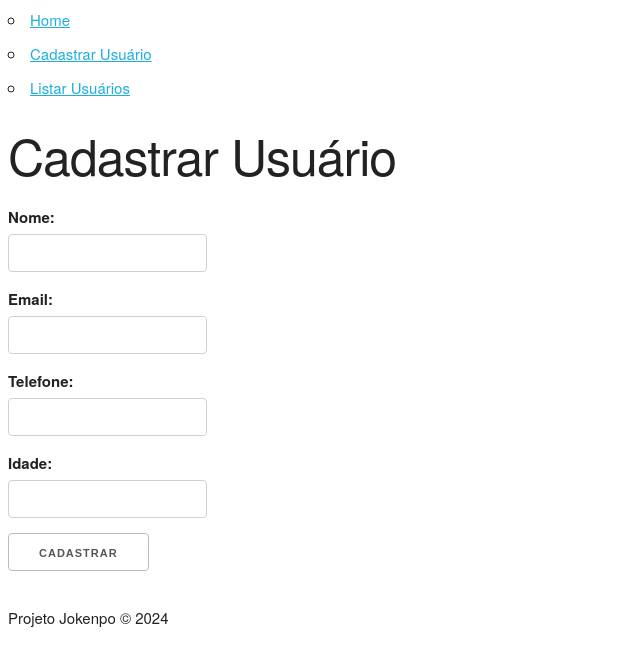
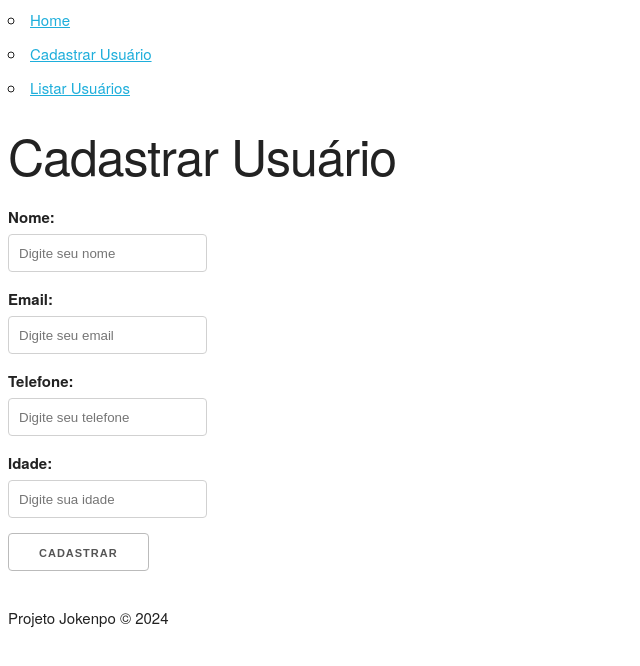
Before and after one commit to phbrugnolo/ReactJokenpo, a React (Create React App) app: page /users/cadastrar in a window 1280 px wide. Shown: the top 666 px of the page, without its empty margins (0-640 px from the left). Built offline with nearby package versions, Linux system fonts and the light colour scheme.

Commit message:
Arrumando  path das edicoes

```diff
--- a/src/App.tsx
+++ b/src/App.tsx
@@ -25,7 +25,7 @@ function App() {
           <Route path="/" element={<UserListar />} />
           <Route path="/users/cadastrar" element={<UserCadastrar />} />
           <Route path="/users/listar" element={<UserListar />} />
-          <Route path="/users/edit/:id" element={<UserEditar />} />
+          <Route path="/users/edit/:userId" element={<UserEditar />} />
         </Routes>
       </BrowserRouter>
       <footer>
--- a/src/components/pages/user/user-cadastrar.tsx
+++ b/src/components/pages/user/user-cadastrar.tsx
@@ -1,5 +1,5 @@
 import { User } from "../../../models/User";
-import { useState, useEffect } from "react";
+import { useState } from "react";
 import axios from "axios";
 
 function UserCadastrar() {
@@ -7,11 +7,9 @@ function UserCadastrar() {
   const [email, setEmail] = useState("");
   const [telefone, setTelefone] = useState("");
   const [idade, setIdade] = useState("");
-  const [message, setMessage] = useState("");
 
-  function cadastrarUser (e: any) {
+  function cadastrarUser(e : any) {
     e.preventDefault();
-
     const user = {
       nome: nome,
       email: email,
@@ -19,32 +17,28 @@ function UserCadastrar() {
       idade: parseInt(idade),
     };
 
-    axios
-      .post("http://localhost:5154/users/cadastrar", user, {
+    axios.post('http://localhost:5154/users/cadastrar', user, {
       headers: {
-          "Content-Type": "application/json",
+        'Content-Type': 'application/json',
       },
     })
     .then((response) => {
-        setMessage("Usuário cadastrado com sucesso!");
       console.log(response.data);
     })
     .catch((error) => {
-        setMessage("Erro ao cadastrar usuário.");
-        console.error(error);
+      console.error('Erro ao cadastrar usuário:', error);
     });
-  };
+  }
 
   return (
     <div>
       <h1>Cadastrar Usuário</h1>
-      {message && <p>{message}</p>}
       <form onSubmit={cadastrarUser}>
         <div>
           <label>Nome:</label>
           <input
             type="text"
-            value={nome}
+            placeholder="Digite seu nome"
             onChange={(e) => setNome(e.target.value)}
             required
           />
@@ -53,7 +47,7 @@ function UserCadastrar() {
           <label>Email:</label>
           <input
             type="email"
-            value={email}
+            placeholder="Digite seu email"
             onChange={(e) => setEmail(e.target.value)}
             required
           />
@@ -62,7 +56,7 @@ function UserCadastrar() {
           <label>Telefone:</label>
           <input
             type="text"
-            value={telefone}
+            placeholder="Digite seu telefone"
             onChange={(e) => setTelefone(e.target.value)}
             required
           />
@@ -71,7 +65,7 @@ function UserCadastrar() {
           <label>Idade:</label>
           <input
             type="number"
-            value={idade}
+            placeholder="Digite sua idade"
             onChange={(e) => setIdade(e.target.value)}
             required
           />
```
Lines whose indentation alone changed are shown as unchanged.
